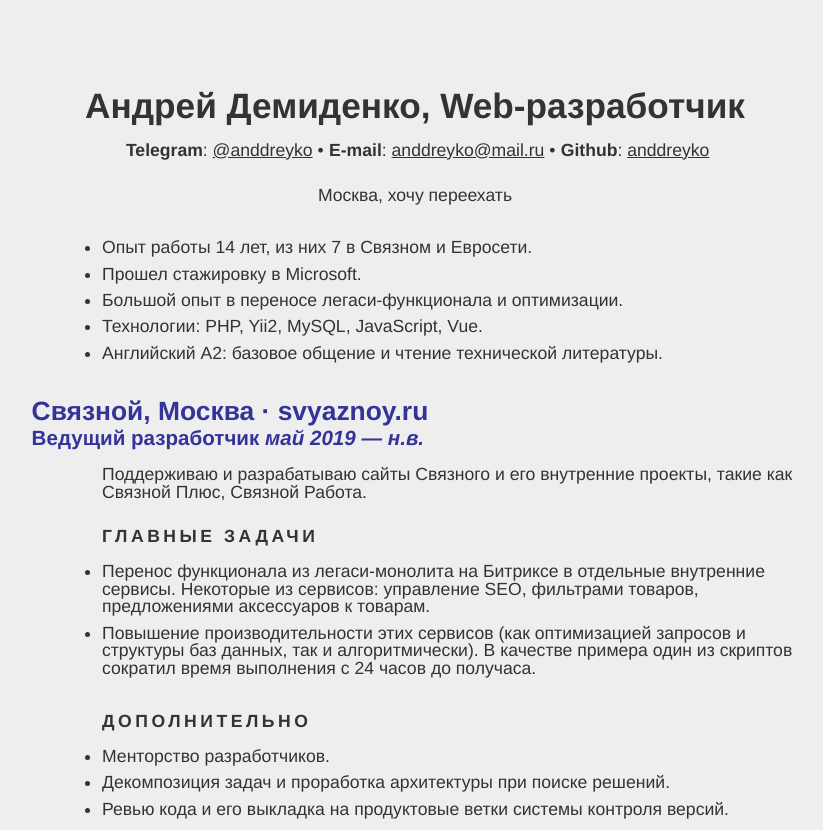
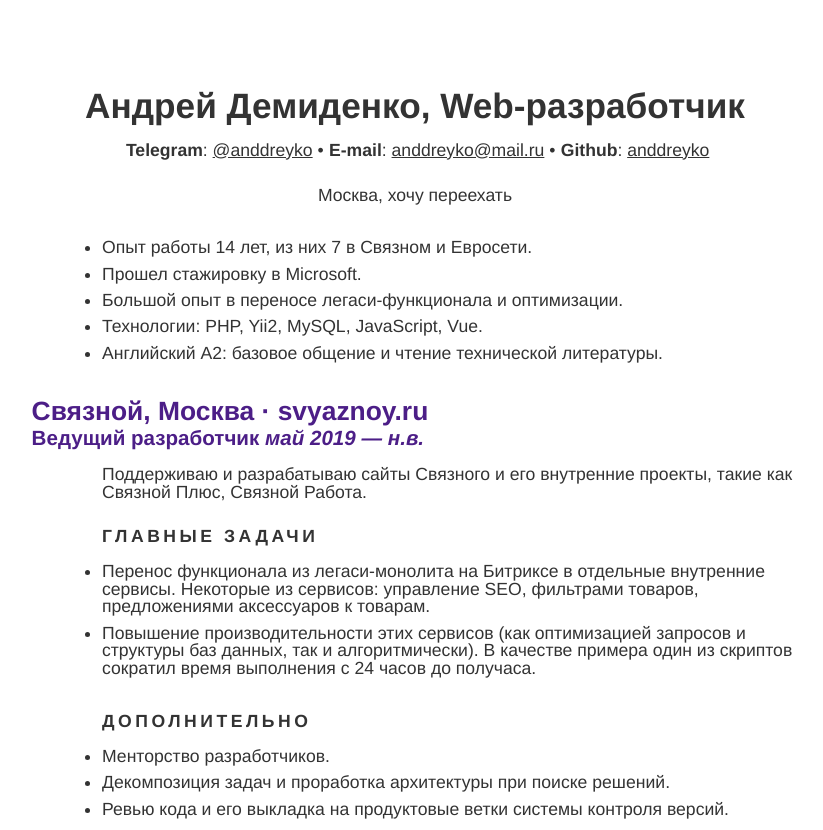
Before and after one commit to anddreyko/anddreyko.github.io, an Eleventy site: page index.md in a window 1280 px wide. Shown: the top 830 px of the page, without its empty margins (225-1048 px from the left). Built offline with nearby package versions, Linux system fonts and the light colour scheme; Eleventy itself is replaced by a stand-in of ours; files that its build step writes are made by us from their sources.

Commit message:
fix (design): correct colors

```diff
--- a/style/cv.css
+++ b/style/cv.css
@@ -134,12 +134,12 @@
 }
 
 .cv-work_svyaznoy {
-  --main-color: #339
+  --main-color: #4c1e87
 }
 
 @media (prefers-color-scheme: dark) {
   .cv-work_svyaznoy {
-    --main-color: #c39;
+    --main-color: #e41d94;
   }
 }
 
@@ -149,7 +149,7 @@
 
 @media (prefers-color-scheme: dark) {
   .cv-work_euroset {
-    --main-color: #fc3;
+    --main-color: #ffdc1d;
   }
 }
 
@@ -159,7 +159,7 @@
 
 @media (prefers-color-scheme: dark) {
   .cv-work_microsoft {
-    --main-color: #09f;
+    --main-color: #03a5f0fc;
   }
 }
 
--- a/style/dark.css
+++ b/style/dark.css
@@ -1,5 +1,5 @@
 :root {
-  --main-color: #ccc;
-  --main-text-color: #ccc;
+  --main-color: #fff;
+  --main-text-color: #fff;
   --background-color: #111
 }
--- a/style/light.css
+++ b/style/light.css
@@ -1,5 +1,5 @@
 :root {
   --main-color: #333;
   --main-text-color: #333;
-  --background-color: #eee
+  --background-color: #fff
 }
```
